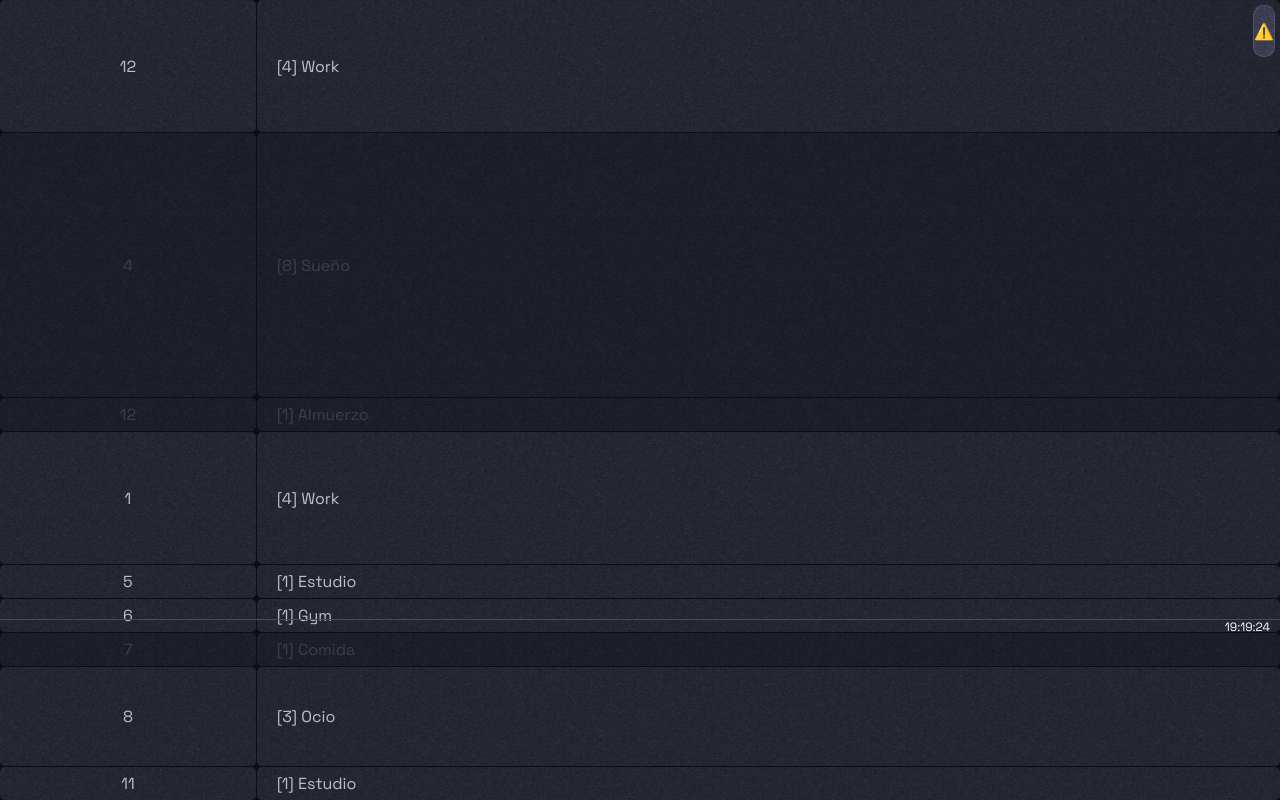
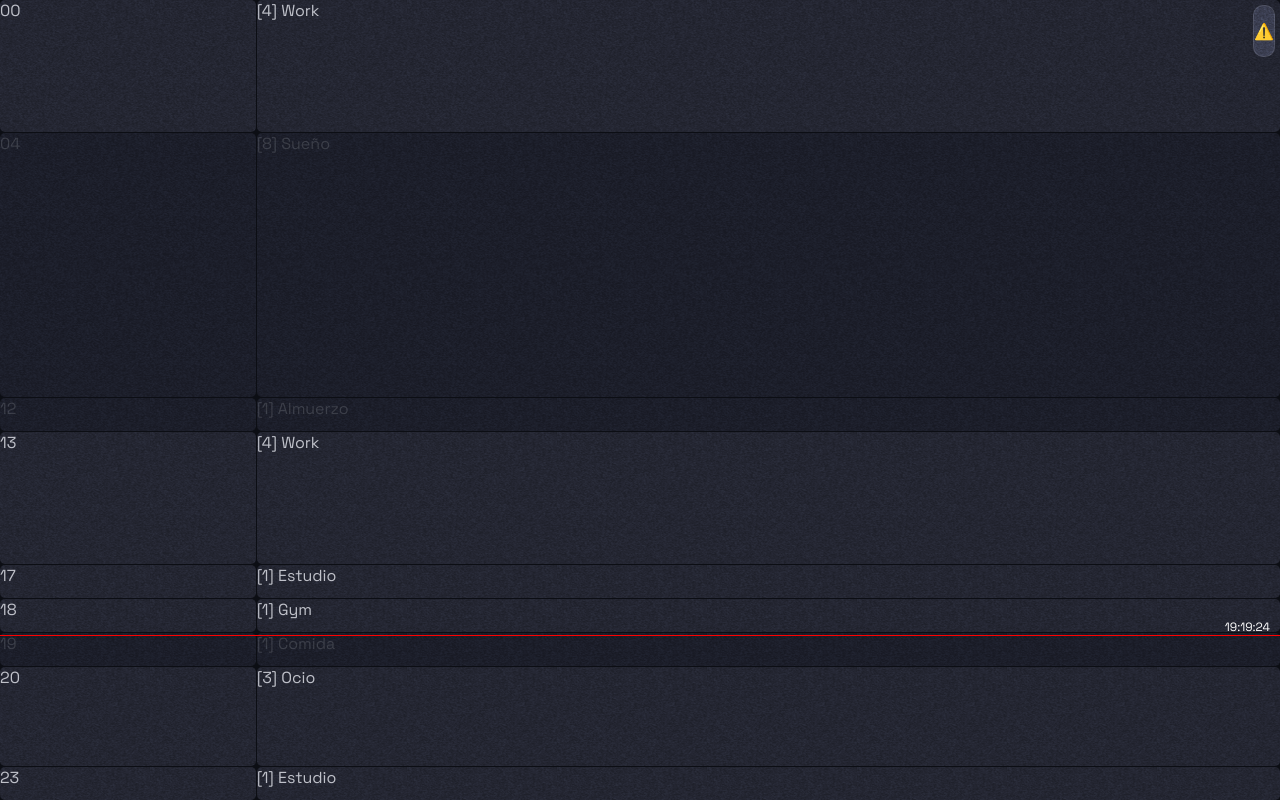
Before and after one commit to seracreativo/diario, a website: page index.html in a window 1280 px wide. Drawn offline with nearby package versions, Linux system fonts and the light colour scheme; no server answers.

Commit message:
+ Marcador Horario, actualización de estilo + Resuelve detalles de exactitud horaria

```diff
--- a/index.html
+++ b/index.html
@@ -72,13 +72,12 @@
             background: url(noise.webp), #1f212b;
             background-blend-mode: overlay, normal;
 
-            display: flex;
+            /* display: flex; */
             flex-direction: column;
-            align-items: center;
         }
 
         p {
-            margin: auto auto auto 20px;
+            /* margin: auto auto auto 20px; */
         }
 
         .red {
@@ -105,12 +104,13 @@
             grid-template-columns: 1fr auto;
             /* align-items: end; */
 
-            height: 1px;
+            height: auto;
             width: 100%;
             top: 0;
             /* left: 100%; */
             /* transform: translateX(-50%); */
-            background-color: #ff0000;
+            /* background-color: #ff0000; */
+            border-bottom: 1px solid red;
             color: #ffffff;
             font-size: 12px;
             z-index: 9999;
@@ -152,14 +152,14 @@
 
     <div class="grid">
         <div class="grid-item">
-            <p class="auto">12</p>
+            <p class="auto">00</p>
         </div>
         <div class="grid-item">
             <p>[4] Work</p>
         </div>
 
         <div class="grid-item none">
-            <p class="auto">4</p>
+            <p class="auto">04</p>
         </div>
         <div class="grid-item none">
             <p>[8] Sueño</p>
@@ -173,42 +173,42 @@
         </div>
 
         <div class="grid-item">
-            <p class="auto">1</p>
+            <p class="auto">13</p>
         </div>
         <div class="grid-item">
             <p>[4] Work</p>
         </div>
 
         <div class="grid-item">
-            <p class="auto">5</p>
+            <p class="auto">17</p>
         </div>
         <div class="grid-item">
             <p>[1] Estudio</p>
         </div>
 
         <div class="grid-item">
-            <p class="auto">6</p>
+            <p class="auto">18</p>
         </div>
         <div class="grid-item">
             <p>[1] Gym</p>
         </div>
 
         <div class="grid-item none">
-            <p class="auto">7</p>
+            <p class="auto">19</p>
         </div>
         <div class="grid-item none">
             <p>[1] Comida</p>
         </div>
 
         <div class="grid-item">
-            <p class="auto">8</p>
+            <p class="auto">20</p>
         </div>
         <div class="grid-item">
             <p>[3] Ocio</p>
         </div>
 
         <div class="grid-item">
-            <p class="auto">11</p>
+            <p class="auto">23</p>
         </div>
         <div class="grid-item">
             <p>[1] Estudio</p>
```
